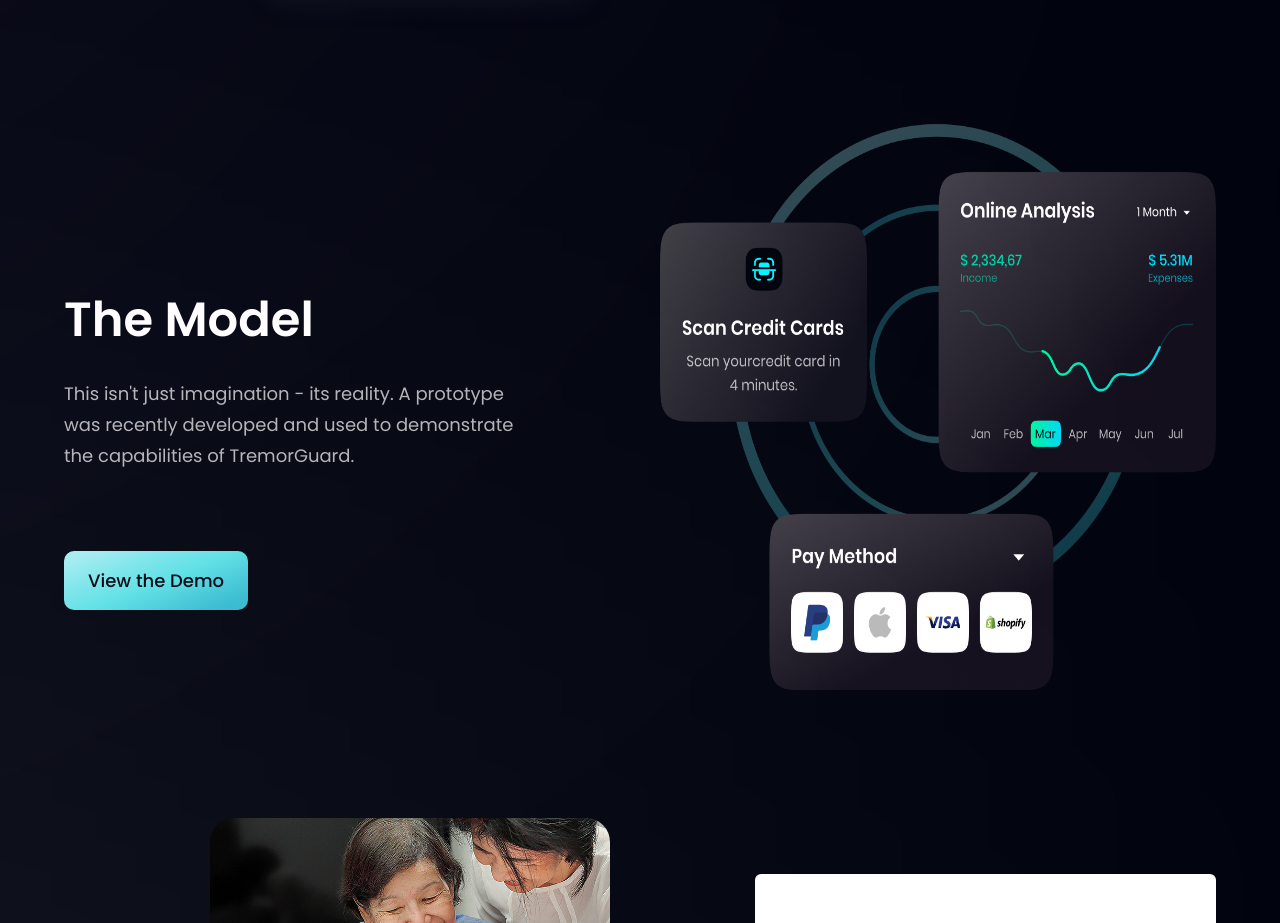
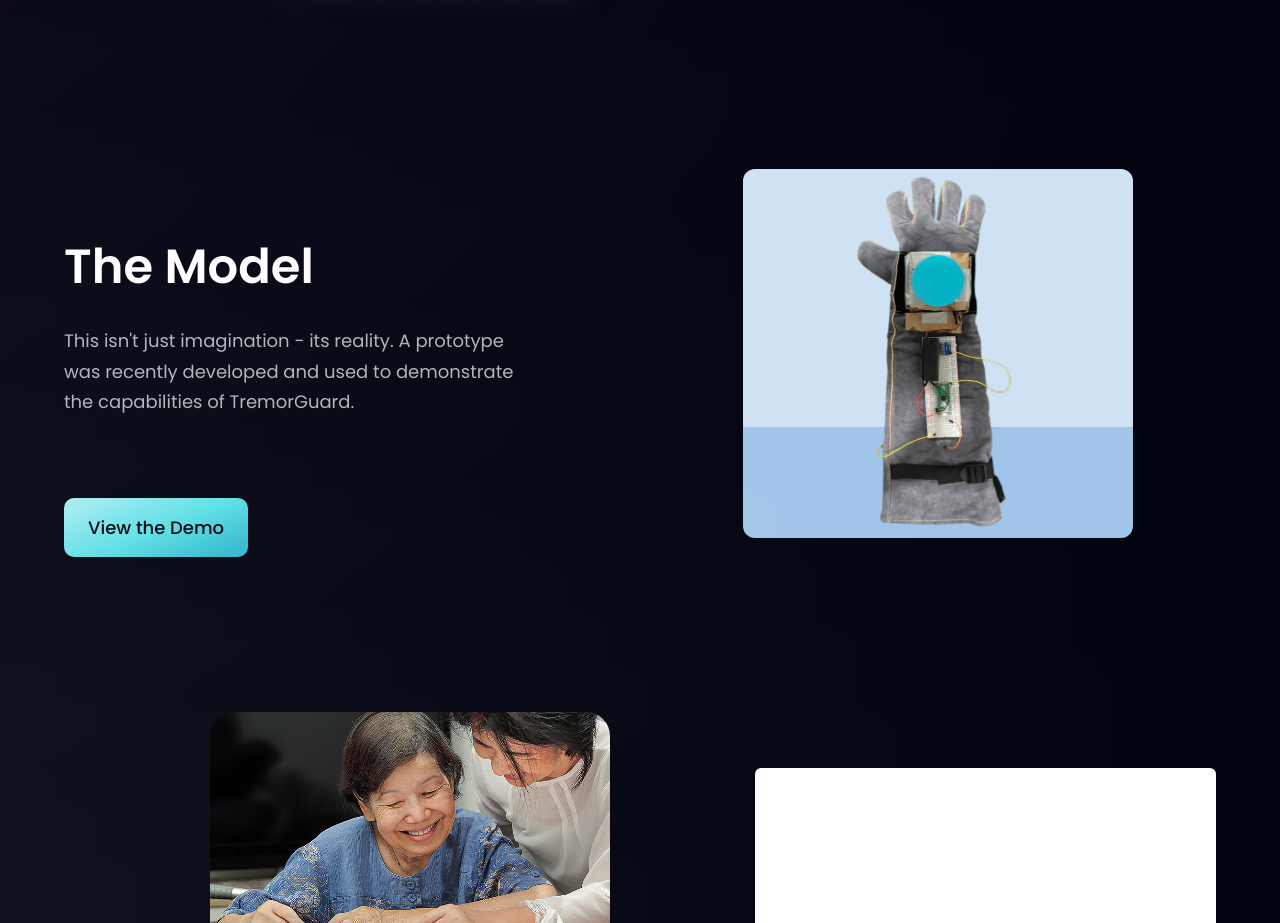
Before and after one commit to chickfilaman51/TremorGuard, a React (Vite) app: page / in a window 1280 px wide. Shown: the part 2200-3123 px from the top of the page. Built offline with nearby package versions, Linux system fonts and the light colour scheme.

Commit message:
added model

```diff
--- a/src/assets/index.js
+++ b/src/assets/index.js
@@ -27,6 +27,7 @@ import tremorguard from "./Tremorguard.png";
 import happy from "./happyparkinsons.jpg"
 import cost from "./cost.jpg"
 import hands from "./hands.jpg"
+import prototype from "./prototype.png"
 
 export {
   airbnb,
@@ -58,4 +59,5 @@ export {
   happy,
   cost,
   hands,
+  prototype,
 };
--- a/src/components/CardDeal.jsx
+++ b/src/components/CardDeal.jsx
@@ -1,4 +1,4 @@
-import { card } from "../assets";
+import { card,prototype } from "../assets";
 import styles, { layout } from "../style";
 import Button from "./Button";
 
@@ -16,7 +16,7 @@ const CardDeal = () => (
     </div>
 
     <div className={layout.sectionImg}>
-      <img src={card} alt="billing" className="w-[100%] h-[100%] mb-20" />
+      <img src={prototype} alt="prototype" className="w-[70%] h-[80%] mb-20 rounded-xl" />
     </div>
   </section>
 );
```
Also changed, not shown: src/assets/prototype.png (added).
